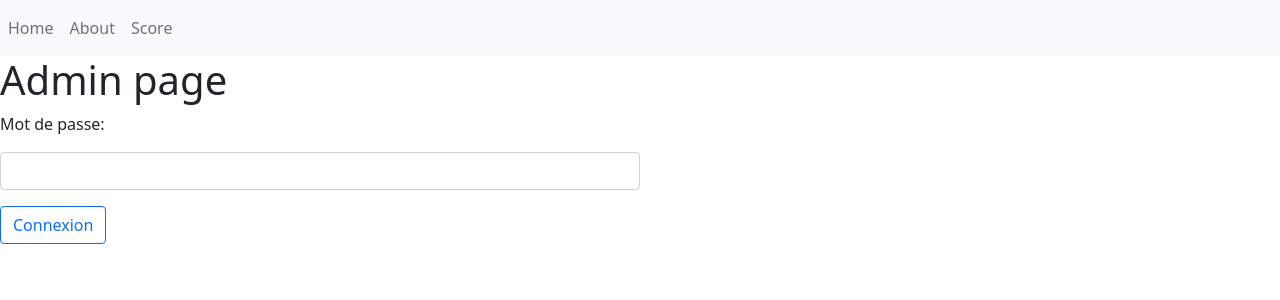
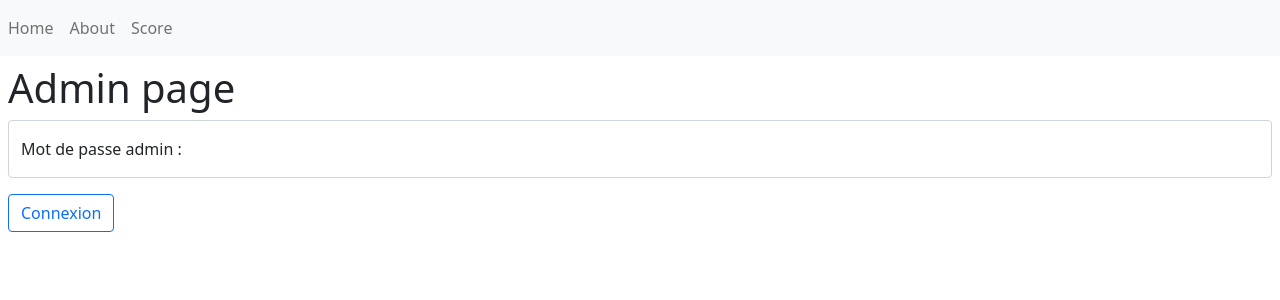
Before and after one commit to SnaKl/quiz-app, a Vue app in the folder quiz-ui/: page /admin in a window 1280 px wide. Shown: the top 300 px of the page. Built offline with nearby package versions, Linux system fonts and the light colour scheme; no server answers.

Commit message:
Style page de connexion

```diff
--- a/quiz-ui/src/views/AdminPage.vue
+++ b/quiz-ui/src/views/AdminPage.vue
@@ -1,13 +1,16 @@
 <template>
-  <h1>Admin page</h1>
-  <form id="admin-log-form">
-    <label for="admin-log-form-password">Mot de passe: </label>
-    <input
-      id="admin-log-form-password"
-      v-model="password"
-      type="password"
-      class="form-control w-50 my-3"
-    />
+  <h1 class="m-2">Admin page</h1>
+  <form id="admin-log-form" class="m-2">
+    <div class="form-floating">
+      <input
+        id="adminPassword"
+        type="password"
+        class="form-control mb-3"
+        placeholder="Mot de passe"
+        v-model="password"
+      />
+      <label for="adminPassword">Mot de passe admin :</label>
+    </div>
     <button class="btn btn-outline-primary" type="button" @click="logAdmin">
       Connexion
     </button>
```
